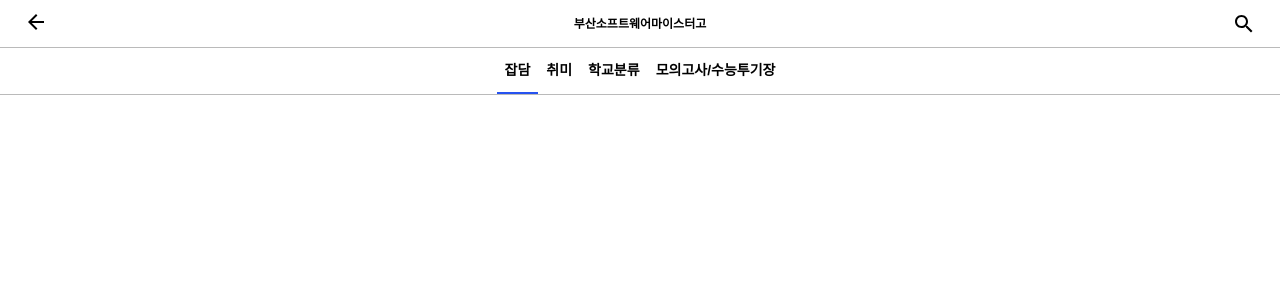
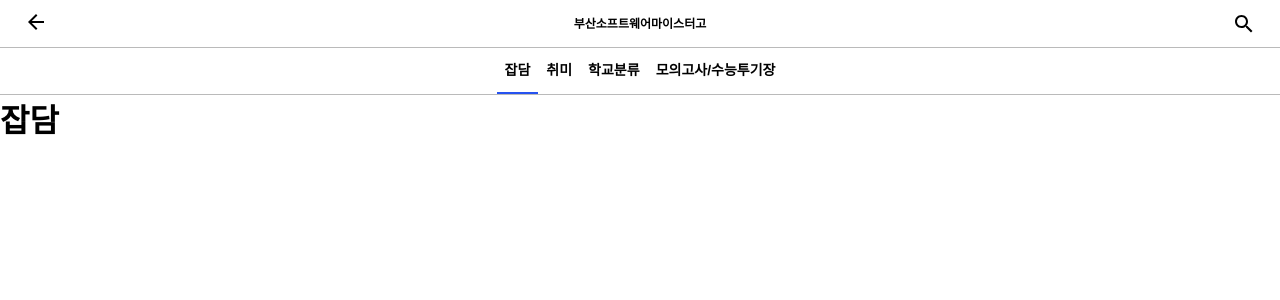
Before and after one commit to schoolzone06/schoolzone_frontend, a Next.js app: page /Community in a window 1280 px wide. Shown: the top 300 px of the page. Built offline with nearby package versions, Linux system fonts and the light colour scheme; a web font is replaced by a local one.

Commit message:
feat: tab 컨텐츠

```diff
--- a/src/app/Community/page.tsx
+++ b/src/app/Community/page.tsx
@@ -1,38 +1,23 @@
 "use client";
+import { Box } from "@mui/material";
+import React, { useState } from "react";
 import Header from "@/components/Header";
-import font from "@/styles/font";
 import theme from "@/styles/theme";
-import { Box, Typography } from "@mui/material";
-import React, { useState } from "react";
-
-interface Tab {
-  element: string;
-}
-
-const TabElement = ({
-  element,
-  onClick,
-  isSelected,
-}: Tab & { onClick: () => void; isSelected: boolean }) => {
-  return (
-    <div
-      style={{
-        borderBottom: `2px solid ${isSelected ? theme.primary : "transparent"}`,
-        padding: "12px 8px",
-        cursor: "pointer",
-        transition: "border-color 0.3s",
-        boxSizing: "border-box",
-      }}
-      onClick={onClick}
-    >
-      <Typography sx={{ ...font.Subhead2, m: "0" }}>{element}</Typography>
-    </div>
-  );
-};
+import Posts from "@/components/Posts";
+import Tab from "@/types/tabs.type";
+import TabElement from "@/components/TabElement";
 
 const Community = () => {
   const [selectedTab, setSelectedTab] = useState(0);
-  const tabElements = ["잡담", "취미", "학교분류", "모의고사/수능투기장"];
+  const tabElements: Tab[] = [
+    { element: "잡담", component: <Posts category="잡담" /> },
+    { element: "취미", component: <Posts category="취미" /> },
+    { element: "학교분류", component: <Posts category="학교분류" /> },
+    {
+      element: "모의고사/수능투기장",
+      component: <Posts category="모의고사/수능투기장" />,
+    },
+  ];
 
   const handleTabClick = (index: number) => {
     setSelectedTab(index);
@@ -46,15 +31,17 @@ const Community = () => {
         justifyContent="center"
         borderBottom={`1px solid ${theme.gray[300]}`}
       >
-        {tabElements.map((e, i) => (
+        {tabElements.map((tab, index) => (
           <TabElement
-            key={i}
-            element={e}
-            onClick={() => handleTabClick(i)}
-            isSelected={selectedTab === i}
+            key={index}
+            element={tab.element}
+            onClick={() => handleTabClick(index)}
+            isSelected={selectedTab === index}
+            component={<></>}
           />
         ))}
       </Box>
+      <Box width="100%">{tabElements[selectedTab].component}</Box>
     </Box>
   );
 };
--- /dev/null
+++ b/src/components/Posts/index.tsx
@@ -0,0 +1,14 @@
+import React from "react";
+
+interface Posts {
+  category: string;
+}
+const Posts = ({ category }: Posts) => {
+  return (
+    <div>
+      <h1>{category}</h1>
+    </div>
+  );
+};
+
+export default Posts;
--- /dev/null
+++ b/src/components/TabElement/index.tsx
@@ -0,0 +1,29 @@
+import font from "@/styles/font";
+import theme from "@/styles/theme";
+import { Typography } from "@mui/material";
+
+interface TabElementProps {
+  element: string;
+  onClick: () => void;
+  isSelected: boolean;
+  component: JSX.Element;
+}
+
+const TabElement = ({ element, onClick, isSelected }: TabElementProps) => {
+  return (
+    <div
+      style={{
+        borderBottom: `2px solid ${isSelected ? theme.primary : "transparent"}`,
+        padding: "12px 8px",
+        cursor: "pointer",
+        transition: "border-color 0.3s",
+        boxSizing: "border-box",
+      }}
+      onClick={onClick}
+    >
+      <Typography sx={{ ...font.Subhead2, m: "0" }}>{element}</Typography>
+    </div>
+  );
+};
+
+export default TabElement;
--- /dev/null
+++ b/src/types/tabs.type.ts
@@ -0,0 +1,5 @@
+export default interface Tab {
+  element: string;
+  component: JSX.Element;
+  // eslint-disable-next-line
+}
```
